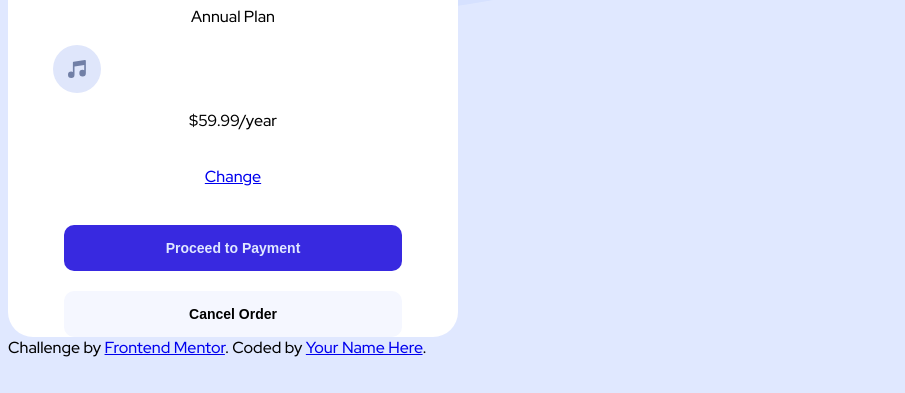
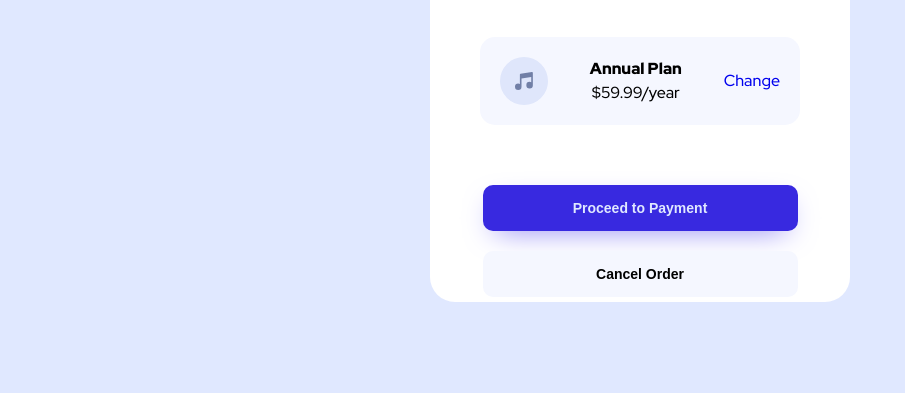
Before and after one commit to annagracka/frontend-mentor-order-summary-component, a website: page index.html in a window 1280 px wide. Shown: the part 423-816 px from the top of the page, without its empty margins (0-905 px from the left). Drawn offline with Linux system fonts and the light colour scheme.

Commit message:
style: place elements in boxes, button

```diff
--- a/index.html
+++ b/index.html
@@ -4,35 +4,35 @@
 <head>
   <meta charset="UTF-8">
   <meta name="viewport" content="width=device-width, initial-scale=1.0">
-  <!-- displays site properly based on user's device -->
-
-  <!-- <link rel="icon" type="image/png" sizes="32x32" href="./images/favicon-32x32.png"> -->
+  <!-- displays site properly based on user's device
+  <div class="attribution">
+    Challenge by <a href="https://www.frontendmentor.io?ref=challenge" target="_blank">Frontend Mentor</a>.
+    Coded by <a href="#">Your Name Here</a>.
+  </div>
+  <link rel="icon" type="image/png" sizes="32x32" href="./images/favicon-32x32.png"> -->
   <link rel="stylesheet" href="./src/styles.css">
 
   <title>Frontend Mentor | Order summary card</title>
 </head>
 
 <body>
-  <div class="container">
+  <div class="container center">
     <img class="container__image" src="./images/illustration-hero.svg">
     <div class="container__order-summary center order-summary">
       <h1 class="container__title title">Order Summary</h1>
       <p class="container__description">You can now listen to millions of songs, audiobooks,
         and podcasts on any device anywhere you like!</p>
       <div class="container__order order">
-        <p class="order_plan-price">Annual Plan</p>
         <img class="order__icon" src="./images/icon-music.svg" alt="icon music">
+        <p class="order_plan">Annual Plan</p>
         <p class="order__price">$59.99/year</p>
         <p class="order__change-plan"><a class="order__link" href="#">Change</a></p>
       </div>
     </div>
-    <button type="button" class="container__button container__button--proceed">Proceed to Payment</button>
-    <button type="button" class="container__button container__button--cancel">Cancel Order</button>
-  </div>
-
-  <div class="attribution">
-    Challenge by <a href="https://www.frontendmentor.io?ref=challenge" target="_blank">Frontend Mentor</a>.
-    Coded by <a href="#">Your Name Here</a>.
+    <div class="container__btn">
+      <button type="button" class="btn btn--proceed">Proceed to Payment</button>
+      <button type="button" class="btn btn--cancel">Cancel Order</button>
+    </div>
   </div>
 </body>
 
--- a/src/styles.scss
+++ b/src/styles.scss
@@ -4,20 +4,35 @@ $font-stack: 'Red Hat Display';
 $color-primary-pale: hsl(225, 100%, 94%);
 $color-primary-bright: hsl(245, 75%, 52%);
 
+$color-secondary-bright: #766CF1;
+
 $color-neutral-pale: hsl(225, 100%, 98%);
 $color-neutral-desaturated: hsl(224, 23%, 55%);
 $color-neutral-dark: hsl(223, 47%, 23%);
 
+html {
+  background-color: $color-primary-pale;
+  background-image: url("./../images/pattern-background-desktop.svg");
+  background-repeat: no-repeat;
+  background-size: contain;
+}
+
 *, *::before, *::after {
     box-sizing: border-box;
+    margin: 0;
 }
 
 body {
-  background-color: $color-primary-pale;
-    background-image: url("./../images/pattern-background-desktop.svg");
-    background-repeat: no-repeat;
     font-family: $font-stack;
     height: 100vh;
+}
+
+a {
+  text-decoration: none;
+}
+
+a:hover {
+  color: $color-neutral-desaturated;
 }
 
 .center {
@@ -26,18 +41,20 @@ body {
 }
 
 .container {
-  //  zasada pojedynczej odpowiedialnosci!
-  // margin-left: auto;
-  // margin-right: auto;
+  position: absolute;
+  top: 50%;
+  left: 50%;
+  transform: translate(-50%, -50%);
   text-align: center;
   background-color: #FFF;
   border-radius: 25px;
   overflow: hidden;
-  max-width: 450px;
+  max-width: 420px;
+  height: 650px;
 }
 
 .order-summary {
-  width: 80%;
+  width: 320px;
   line-height: 1.5;
 }
 
@@ -47,18 +64,47 @@ body {
 
 .order {
   display: grid;
+  background-color: $color-neutral-pale;
+  border-radius: 15px;
 }
 
-.order__plan-price {
-  background-color: $color-neutral-pale;
-  border-radius: 15px;
+.container__order {
+  margin: 40px 0;
+  display: grid;
+  grid-template-columns: 1fr 2fr 1fr;
+  grid-template-rows: repeat(2, 1fr);
+  grid-column-gap: 0px;
+  grid-row-gap: 0px;
+  align-items: center;
+}
+
+.order__icon {
+  grid-area: 1 / 1 / 3 / 2;
+  padding: 20px;
+  // width: 45px;
+}
+
+.order_plan {
+  font-weight: 900;
+  grid-area: 1 / 2 / 2 / 3;
+  padding-top: 20px;
+}
+
+.order__price {
+  grid-area: 2 / 2 / 3 / 3;
+  padding-bottom: 20px;
+}
+
+.order__change-plan {
+  grid-area: 1 / 3 / 3 / 4;
+  padding: 20px;
 }
 
 .payment {
   width: 75%;
 }
 
-.container__button {
+.btn {
   margin-top: 20px; // tutaj jest pozyckonowanie, kt nie powinno byc
   border-style: none;
   border-radius: 10px;
@@ -69,11 +115,12 @@ body {
   width: 75%;
 }
 
-.container__button--proceed {
+.btn--proceed {
   color: $color-primary-pale;
   background-color: $color-primary-bright;
+  box-shadow: 0px 10px 30px -12.5px rgba(118, 108, 241, 1);
 }
 
-.container__button--cancel {
+.btn--cancel {
   background-color: $color-neutral-pale;
 }
```
Also changed, not shown: src/styles.css.
